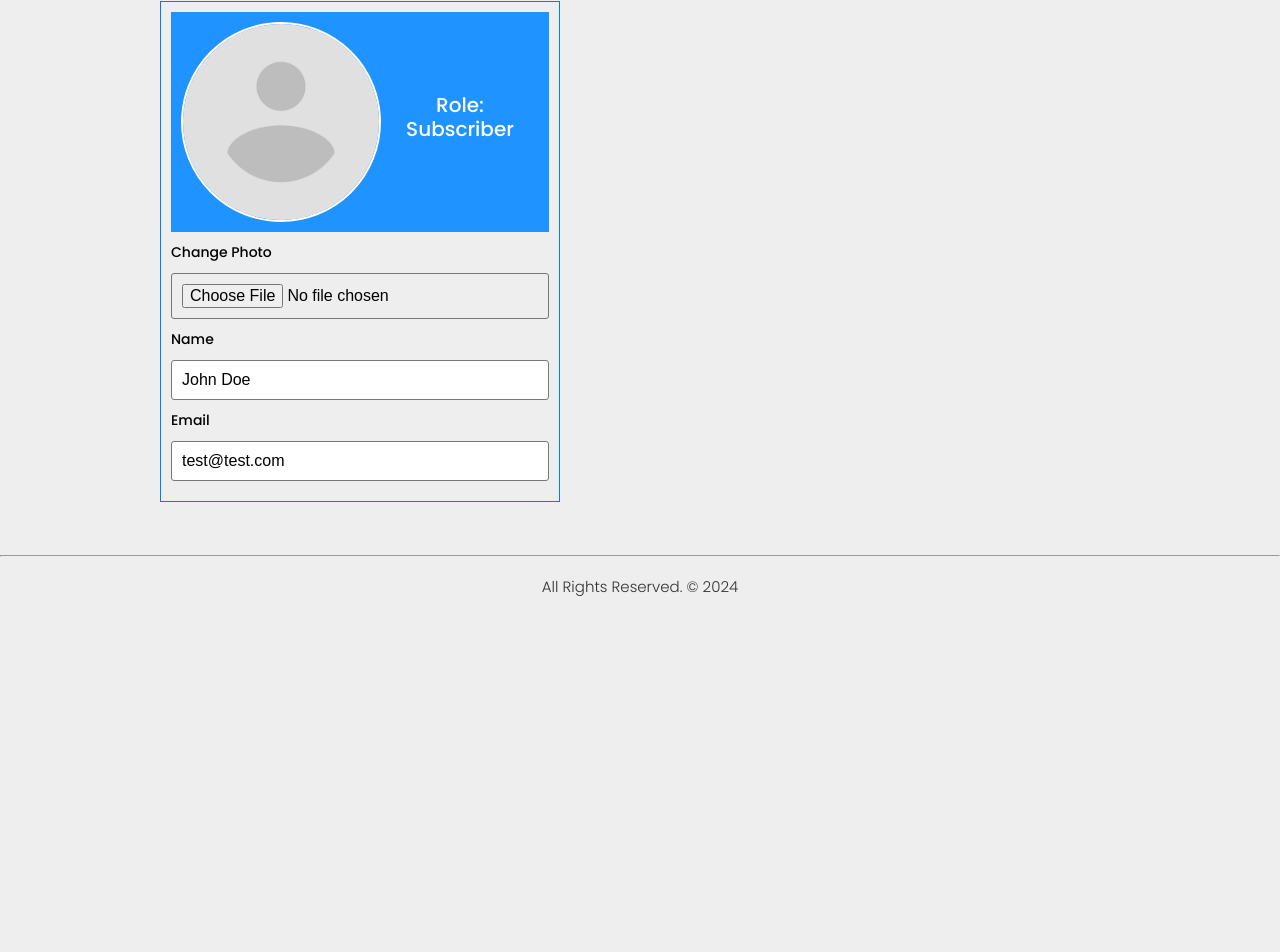
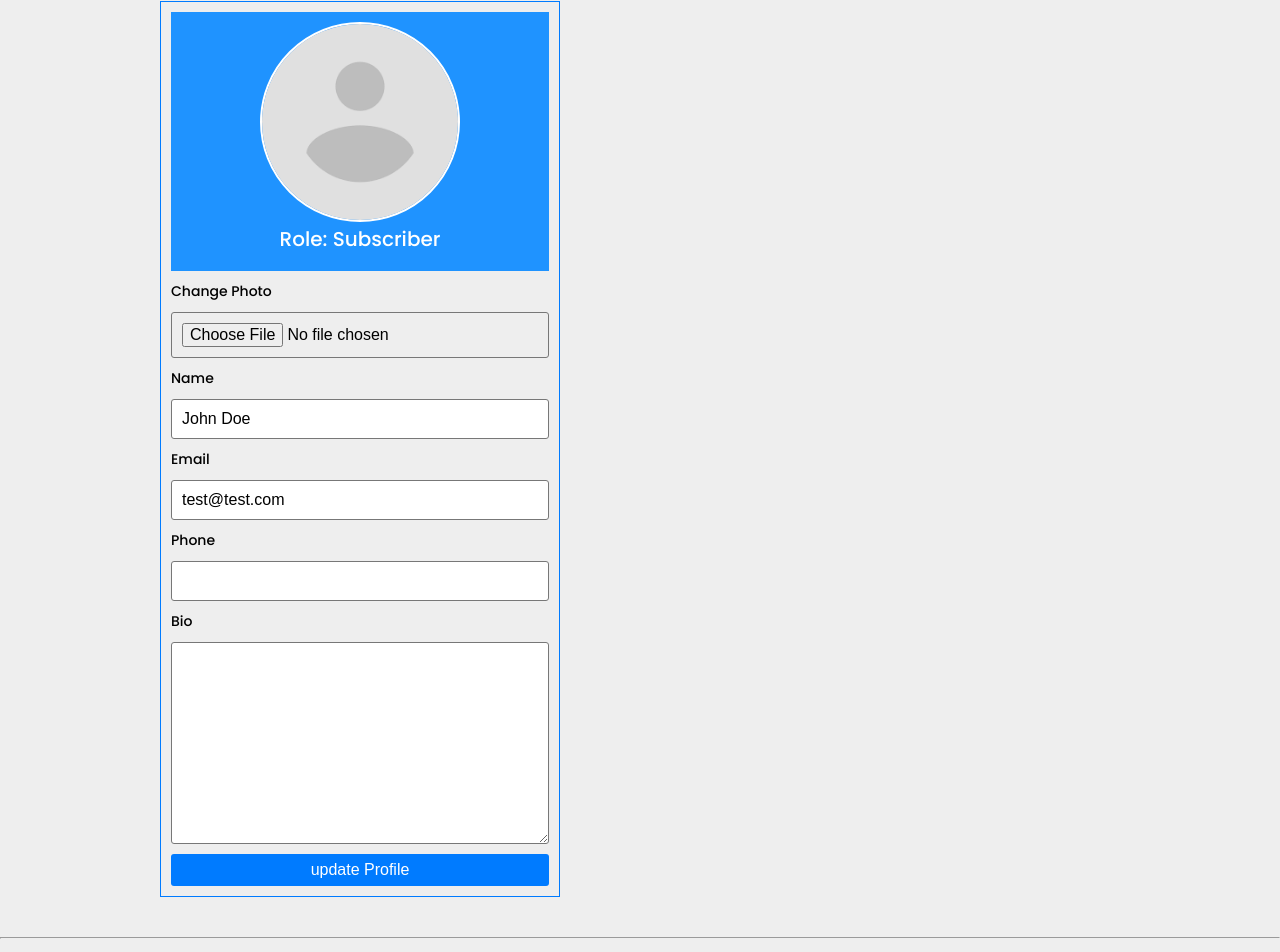
Before and after one commit to Bryan-Giitwa/MERN-Stack--Authentication, a React (Create React App) app: page /profile in a window 1280 px wide. Shown: the part 140-1092 px from the top of the page. Before the commit the page ends 800 px from the top, so only its background shows below. Built offline with nearby package versions, Linux system fonts and the light colour scheme.

Commit message:
Adding new data

```diff
--- a/src/pages/profile/Profile.js
+++ b/src/pages/profile/Profile.js
@@ -14,10 +14,26 @@ const initialState = {
 };
 
 const Profile = () => {
-  const [profile, setProfile] = useState(initialState);
+  const [profile, setProfile] = useState(profileImg);
+  const [formData, setFormData] = useState(initialState);
 
-  const handleImageChange = () => {};
-  const handleInputChange = () => {};
+  const handleImageChange = (e) => {
+    const file = e.target.files[0];
+    if (file) {
+      const reader = new FileReader();
+      reader.onloadend = () => {
+        setProfile(reader.result);
+        setFormData((prevState) => ({
+          ...prevState,
+          photo: reader.result,
+        }));
+      };
+      reader.readAsDataURL(file);
+    }
+  };
+  const handleInputChange = (e) => {
+    setFormData({ ...formData, [e.target.name]: e.target.value });
+  };
   return (
     <>
       <section>
@@ -25,35 +41,60 @@ const Profile = () => {
           <h2>Profile</h2>
           <div className="--flex-start profile">
             <Card cardClass={"card"}>
+              <>
                 <div>
                   <div className="profile-photo">
-                  <img src={profileImg} alt="profileimg" />
+                    <div>
+                      <img src={profile} alt="profileimg" />
                       <h3>Role: Subscriber</h3>
+                    </div>
                   </div>
                   <form>
                     <label>Change Photo</label>
                     <input
                       type="file"
                       accept="image/*"
-                    name="iamge"
+                      name="image"
                       onChange={handleImageChange}
                     />
                     <label>Name</label>
                     <input
                       type="text"
                       name="name"
-                    value={profile.name}
+                      value={formData.name}
                       onChange={handleInputChange}
                     />
                     <label>Email</label>
                     <input
                       type="email"
                       name="email"
-                    value={profile.email}
+                      value={formData.email}
                       onChange={handleInputChange}
                     />
+                    <label>Phone</label>
+                    <input
+                      type="text"
+                      name="phone"
+                      value={formData.phone}
+                      onChange={handleInputChange}
+                    />
+                    <label>Bio</label>
+                    <textarea
+                      name="bio"
+                      cols={30}
+                      rows={10}
+                      value={formData.bio}
+                      onChange={handleInputChange}
+                    ></textarea>
+                    <button
+                      type="submit"
+                      className="--btn --btn-primary --btn-block"
+                    >
+                      update Profile
+                    </button>
                   </form>
                 </div>
+              </>
             </Card>
           </div>
         </div>
```
Lines whose indentation alone changed are shown as unchanged.
